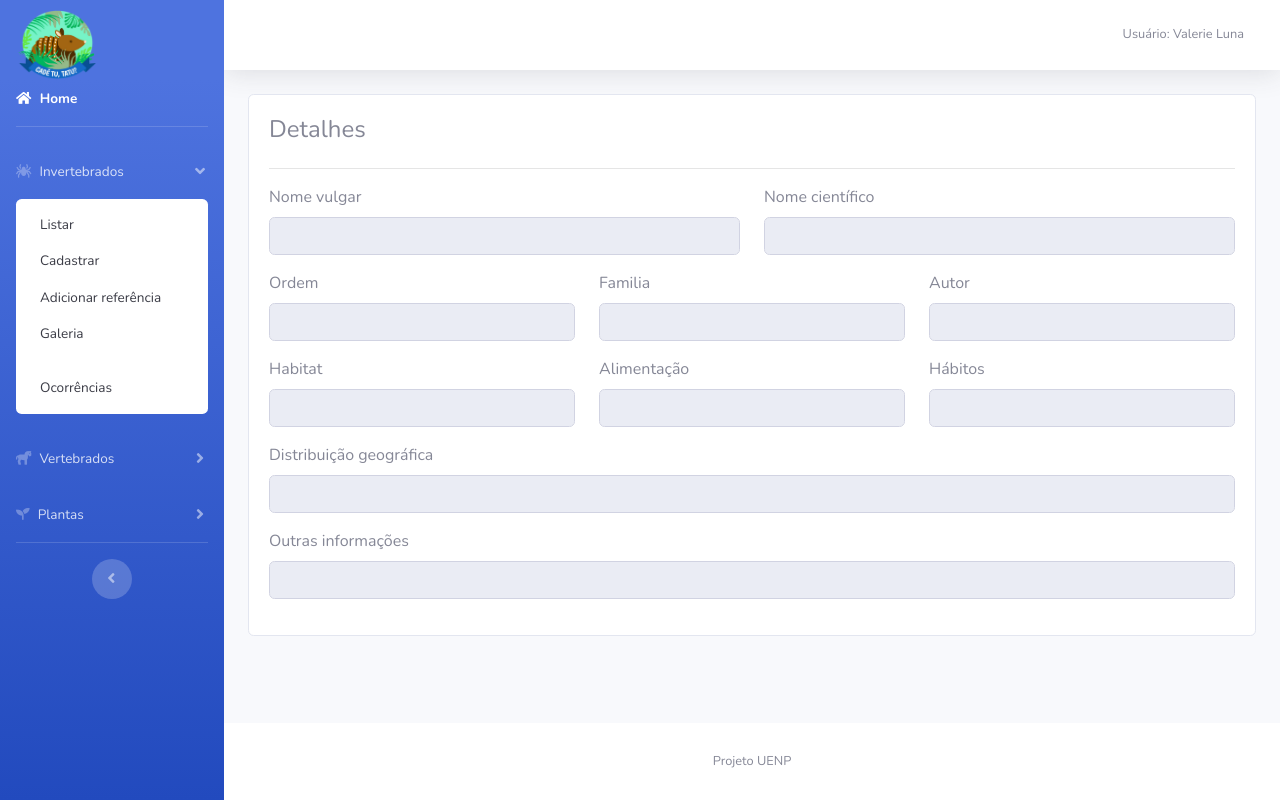
After one commit to thiagocoleti/cadetutatu, a PHP site: page /detalhes_invertebrado.php?id_inv=1 in a window 1280 px wide, after a click on "Invertebrados". The commit adds this page. Run offline with PHP 8.4, Linux system fonts and the light colour scheme; data that the repository does not hold is empty.

Commit message:
todas as funcoes de vert e invert feitas

```diff
--- a/connection_db_mysql.php
+++ b/connection_db_mysql.php
@@ -1,8 +1,8 @@
 <?php
-    define("SERVERNAME", "");
-    define("USERNAME", "");
-    define("PASSWORD", "");
-    define("DBNAME", "");
+    define("SERVERNAME", "localhost");
+    define("USERNAME", "Testes");
+    define("PASSWORD", "root");
+    define("DBNAME", "teste_cadetutatu");
 
     try{
         $conn = new PDO('mysql:host='.SERVERNAME.';dbname='.DBNAME, USERNAME, PASSWORD);
--- /dev/null
+++ b/detalhes_invertebrado.php
@@ -0,0 +1,245 @@
+<!DOCTYPE html>
+<html lang="en">
+
+<head>
+
+  <meta charset="utf-8">
+  <meta http-equiv="X-UA-Compatible" content="IE=edge">
+  <meta name="viewport" content="width=device-width, initial-scale=1, shrink-to-fit=no">
+  <meta name="description" content="">
+  <meta name="author" content="">
+
+  <title>Cadê Tu, Tatu?</title>
+
+  <!-- Custom fonts for this template-->
+  <link href="vendor/fontawesome-free/css/all.min.css" rel="stylesheet" type="text/css">
+  <link href="https://fonts.googleapis.com/css?family=Nunito:200,200i,300,300i,400,400i,600,600i,700,700i,800,800i,900,900i" rel="stylesheet">
+
+  <!-- Custom styles for this template-->
+  <link href="css/sb-admin-2.min.css" rel="stylesheet">
+  <link href="css/style.css" rel="stylesheet">
+
+</head>
+
+<body id="page-top">
+
+  <!-- Page Wrapper -->
+  <div id="wrapper">
+
+    <!-- Sidebar -->
+       <!-- Sidebar -->
+    <ul class="navbar-nav bg-gradient-primary sidebar sidebar-dark accordion" id="accordionSidebar">
+
+      <!-- Sidebar - Brand -->
+      <a class="sidebar-brand d-flex align-items-center" href="index.html">
+        <div class="sidebar-brand-icon" style="margin-top: 20px;">
+          <img src="./img/logo.png" width=80 height=70>
+        </div>
+      </a>
+
+
+      <!-- Nav Item - Dashboard -->
+      <li class="nav-item active">
+        <a class="nav-link" href="home.php">
+          <i class="fas fa-home"></i>
+          <span>Home</span></a>
+      </li>
+
+      <!-- Divider -->
+      <hr class="sidebar-divider">
+
+      <!-- Nav Item - Pages Collapse Menu -->
+      <li class="nav-item">
+        <a class="nav-link collapsed" href="#" data-toggle="collapse" data-target="#collapseTwo" aria-expanded="true" aria-controls="collapseTwo">
+          <i class="fas fa-spider"></i>
+          <span>Invertebrados</span>
+        </a>
+        <div id="collapseTwo" class="collapse" aria-labelledby="headingTwo" data-parent="#accordionSidebar">
+          <div class="bg-white py-2 collapse-inner rounded">
+            <a class="collapse-item" href="lista_invertebrado.php">Listar</a>
+            <a class="collapse-item" href="cadastro_invertebrado.php">Cadastrar</a>
+            <a class="collapse-item" href="referencia_invertebrado.php">Adicionar referência</a>
+            <a class="collapse-item" href="galeria_invertebrado.php">Galeria</a>
+            <hr class="sidebar-divider">
+            <a class="collapse-item" href="#">Ocorrências</a>
+          </div>
+        </div>
+      </li>
+
+      <!-- Nav Item - Utilities Collapse Menu -->
+      <li class="nav-item">
+        <a class="nav-link collapsed" href="#" data-toggle="collapse" data-target="#collapseUtilities" aria-expanded="true" aria-controls="collapseUtilities">
+          <i class="fas fa-horse"></i>
+          <span>Vertebrados</span>
+        </a>
+        <div id="collapseUtilities" class="collapse" aria-labelledby="headingUtilities" data-parent="#accordionSidebar">
+         <div class="bg-white py-2 collapse-inner rounded">
+            <a class="collapse-item" href="lista_vertebrado.php">Listar</a>
+            <a class="collapse-item" href="cadastro_vertebrado.php">Cadastrar</a>
+            <a class="collapse-item" href="referencia_vertebrado.php">Adicionar referência</a>
+            <a class="collapse-item" href="galeria_vertebrado.php">Galeria</a>
+            <hr class="sidebar-divider">
+            <a class="collapse-item" href="#">Ocorrências</a>
+          </div>
+        </div>
+      </li>
+
+      <li class="nav-item">
+        <a class="nav-link collapsed" href="#" data-toggle="collapse" data-target="#collapsePlant" aria-expanded="true" aria-controls="collapsePlant">
+          <i class="fas fa-seedling"></i>
+          <span>Plantas</span>
+        </a>
+        <div id="collapsePlant" class="collapse" aria-labelledby="headingPlant" data-parent="#accordionSidebar">
+          <div class="bg-white py-2 collapse-inner rounded">
+            <a class="collapse-item" href="lista_invertebrado.php">Listar</a>
+            <a class="collapse-item" href="cadastro_invertebrado.php">Cadastrar</a>
+            <a class="collapse-item" href="referencia_invertebrado.php">Adicionar referência</a>
+            <a class="collapse-item" href="galeria_invertebrado.php">Galeria</a>
+            <hr class="sidebar-divider">
+            <a class="collapse-item" href="#">Ocorrências</a>
+          </div>
+        </div>
+      </li>
+      <!-- Divider
+      <hr class="sidebar-divider">-->
+
+
+      <!-- Nav Item - Pages Collapse Menu
+      <li class="nav-item">
+        <a class="nav-link" href="colaboradores.html">
+          <i class="fas fa-users"></i>
+          <span>Colaboradores</span></a>
+      </li>-->
+
+
+      <!-- Divider -->
+      <hr class="sidebar-divider d-none d-md-block">
+
+      <!-- Sidebar Toggler (Sidebar) -->
+      <div class="text-center d-none d-md-inline">
+        <button class="rounded-circle border-0" id="sidebarToggle"></button>
+      </div>
+
+    </ul>
+
+
+
+    <!-- End of Sidebar -->
+
+    <!-- Content Wrapper -->
+    <div id="content-wrapper" class="d-flex flex-column">
+
+      <!-- Main Content -->
+      <div id="content">
+
+        <!-- Topbar -->
+        <nav class="navbar navbar-expand navbar-light bg-white topbar mb-4 static-top shadow">
+
+          <!-- Sidebar Toggle (Topbar) -->
+          <button id="sidebarToggleTop" class="btn btn-link d-md-none rounded-circle mr-3">
+            <i class="fa fa-bars"></i>
+          </button>
+
+          <!-- Topbar Navbar -->
+          <ul class="navbar-nav ml-auto">
+
+            <!-- Nav Item - User Information -->
+            <li class="nav-item dropdown no-arrow">
+              <a class="nav-link dropdown-toggle" href="#" id="userDropdown" role="button" data-toggle="dropdown" aria-haspopup="true" aria-expanded="false">
+                <span class="mr-2 d-none d-lg-inline text-gray-600 small">Usuário: Valerie Luna</span>
+              </a>
+              <!-- Dropdown - User Information -->
+              <div class="dropdown-menu dropdown-menu-right shadow animated--grow-in" aria-labelledby="userDropdown">
+                <div class="dropdown-divider"></div>
+                <a class="dropdown-item" href="#" data-toggle="modal" data-target="#logoutModal">
+                  <i class="fas fa-sign-out-alt fa-sm fa-fw mr-2 text-gray-400"></i>
+                  Sair
+                </a>
+              </div>
+            </li>
+
+          </ul>
+
+        </nav>
+        <!-- End of Topbar -->
+
+        <!-- Begin Page Content -->
+        <div class="container-fluid">
+        <div class="card card-body">
+        <h4>Detalhes</h4>
+        <hr>
+        <form method="post" action="invertebrado.php" id="invertebrado.php">
+          <input type="hidden" id="acao" name="acao" value="ALTERAR">
+            <?php
+                require_once("invertebrado_details.php");
+            ?>
+        </form>
+      </div>
+
+
+        </div>
+        <!-- /.container-fluid -->
+
+      </div>
+      <!-- End of Main Content -->
+
+      <!-- Footer -->
+      <footer class="sticky-footer bg-white">
+        <div class="container my-auto">
+          <div class="copyright text-center my-auto">
+            <span>Projeto UENP</span>
+          </div>
+        </div>
+      </footer>
+      <!-- End of Footer -->
+
+    </div>
+    <!-- End of Content Wrapper -->
+
+  </div>
+  <!-- End of Page Wrapper -->
+
+  <!-- Scroll to Top Button-->
+  <a class="scroll-to-top rounded" href="#page-top">
+    <i class="fas fa-angle-up"></i>
+  </a>
+
+  <!-- Logout Modal-->
+  <div class="modal fade" id="logoutModal" tabindex="-1" role="dialog" aria-labelledby="exampleModalLabel" aria-hidden="true">
+    <div class="modal-dialog" role="document">
+      <div class="modal-content">
+        <div class="modal-header">
+          <h5 class="modal-title" id="exampleModalLabel">Deseja realmente sair?</h5>
+          <button class="close" type="button" data-dismiss="modal" aria-label="Close">
+            <span aria-hidden="true">×</span>
+          </button>
+        </div>
+        <div class="modal-body">Selecione sair para deslogar.</div>
+        <div class="modal-footer">
+          <button class="btn btn-secondary" type="button" data-dismiss="modal">Cancel</button>
+          <a class="btn btn-primary" href="login.html">Sair</a>
+        </div>
+      </div>
+    </div>
+  </div>
+
+  <!-- Bootstrap core JavaScript-->
+  <script src="vendor/jquery/jquery.min.js"></script>
+  <script src="vendor/js/bootstrap.bundle.min.js"></script>
+
+  <!-- Core plugin JavaScript-->
+  <!--<script src="vendor/jquery-easing/jquery.easing.min.js"></script>-->
+
+  <!-- Custom scripts for all pages-->
+  <script src="js/sb-admin-2.min.js"></script>
+
+  <!-- Page level plugins -->
+  <!--<script src="vendor/chart.js/Chart.min.js"></script>-->
+
+  <!-- Page level custom scripts -->
+  <!--<script src="js/demo/chart-area-demo.js"></script>
+  <script src="js/demo/chart-pie-demo.js"></script>-->
+
+</body>
+
+</html>
--- /dev/null
+++ b/invertebrado_details.php
@@ -0,0 +1,63 @@
+<?php
+    require("connection_db_mysql.php");
+
+    $id_inv = $_GET["id_inv"];
+
+    $stmt = $conn->prepare("SELECT * FROM invertebrados WHERE id_invertebrado = :id");
+    $stmt->bindParam(":id", $id_inv);
+    $stmt->execute();
+
+    $result = $stmt->fetchAll(PDO::FETCH_ASSOC);
+
+    echo '<div class="row">';
+        echo '<div class="form-group col-md-6">';
+            echo '<label for="cad-nomeVulgar">Nome vulgar</label>';
+            echo '<input type="text" class="form-control" id="cad-nomeVulgar" name="nomeVulgar" value="'.$result[0]["nome_vulgar"].'" disabled> ';
+        echo '</div>';
+        echo '<div class="form-group col-md-6">';
+            echo '<label for="cad-nomeCientifico">Nome científico</label>';
+            echo '<input type="text" class="form-control" id="cad-nomeCientifico" name="nomeCientifico" value="'.$result[0]["nome_cientifico"].'" disabled> ';
+        echo '</div>';
+    echo '</div>';
+    echo '<div class="row">';
+        echo '<div class="form-group col-md-4">';
+            echo '<label for="cad-ordem">Ordem</label>';
+            echo '<input type="text" class="form-control" id="cad-ordem" name="ordem" value="'.$result[0]["ordem"].'" disabled>';
+        echo '</div>';
+        echo '<div class="form-group col-md-4">';
+            echo '<label for="cad-familia">Familia</label>';
+            echo '<input type="text" class="form-control" id="cad-familia" name="familia" value="'.$result[0]["familia"].'" disabled>';
+        echo '</div>';
+        echo '<div class="form-group col-md-4">';
+            echo '<label for="cad-autor">Autor</label>';
+            echo '<input type="text" class="form-control" id="cad-autor" name="autor" value="'.$result[0]["autor"].'" disabled>';
+        echo '</div>';
+    echo '</div>';
+    echo '<div class="row">';
+        echo '<div class="form-group col-md-4">';
+            echo '<label for="cad-habitat">Habitat</label>';
+            echo '<input type="text" class="form-control" id="cad-habitat" name="habitat" value="'.$result[0]["habitat"].'" disabled>';
+        echo '</div>';
+        echo '<div class="form-group col-md-4">';
+            echo '<label for="cad-alimentacao">Alimentação</label>';
+            echo '<input type="text" class="form-control" id="cad-alimentacao" name="alimentacao" value="'.$result[0]["alimentacao"].'" disabled>';
+        echo '</div>';
+        echo '<div class="form-group col-md-4">';
+            echo '<label for="cad-habitos">Hábitos</label>';
+            echo '<input type="text" class="form-control" id="cad-habitos" name="habitos" value="'.$result[0]["habitos"].'" disabled>';
+        echo '</div>';
+    echo '</div>';
+    echo '<div class="row">';
+        echo '<div class="form-group col-md-12">';
+            echo '<label for="cad-distribuicaoGeografica">Distribuição geográfica</label>';
+            echo '<input type="text" class="form-control" id="cad-distribuicaoGeografica" name="distribuicaoGeografica" value="'.$result[0]["distribuicao_geografica"].'" disabled>';
+        echo '</div>';
+    echo '</div>';
+    echo '<div class="row">';
+        echo '<div class="form-group col-md-12">';
+            echo '<label for="cad-outrasinformacoes">Outras informações</label>';
+            echo '<input type="text" class="form-control" id="cad-outrasinformacoes" name="outrasInformacoes" value="'.$result[0]["outras_informacoes"].'" disabled>';
+        echo '</div>';
+    echo '</div>';
+
+?>
--- a/invertebrado_list.php
+++ b/invertebrado_list.php
@@ -13,7 +13,7 @@
             echo '<td>'.$result[$i]["nome_cientifico"].'</td>';
             echo '<td>';
                 echo '<a href="alterar_invertebrado.php?id_inv='.$result[$i]["id_invertebrado"].'"><i class="far fa-edit" title="Alterar"></i></a>';
-                echo '<i class="fas fa-search-plus" title="Ver detalhes"></i>';
+                echo '<a href="detalhes_invertebrado.php?id_inv='.$result[$i]["id_invertebrado"].'"><i class="fas fa-search-plus" title="Ver detalhes"></i></a>';
                 echo '<a href="invertebrado_delete.php?id_inv='.$result[$i]["id_invertebrado"].'"><i class="far fa-trash-alt" title="Excluir"></i></a>';
             echo '</td>';
         echo '</tr>';
--- a/vertebrado_list.php
+++ b/vertebrado_list.php
@@ -13,7 +13,7 @@
             echo '<td>'.$result[$i]["nome_cientifico"].'</td>';
             echo '<td>';
                 echo '<a href="alterar_vertebrado.php?id_ver='.$result[$i]["id_vertebrado"].'"><i class="far fa-edit" title="Alterar"></i></a>';
-                echo '<i class="fas fa-search-plus" title="Ver detalhes"></i>';
+                echo '<a href="detalhes_vertebrado.php?id_ver='.$result[$i]["id_vertebrado"].'"><i class="fas fa-search-plus" title="Ver detalhes"></i></a>';
                 echo '<a href="vertebrado_delete.php?id_ver='.$result[$i]["id_vertebrado"].'"><i class="far fa-trash-alt" title="Excluir"></i></a>';
             echo '</td>';
         echo '</tr>';
```
Also changed, not shown: detalhes_vertebrado.php (added, +244 -0 lines), vertebrado_details.php (added, +63 -0 lines), img-registered/vertebrados/00005100620074432ver.jpeg (added).
